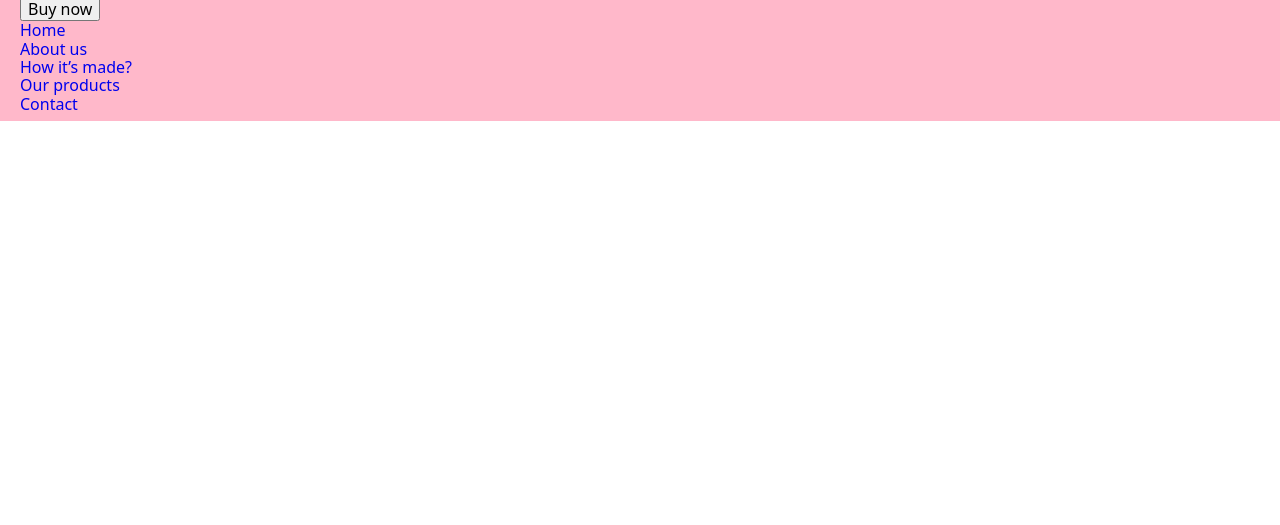
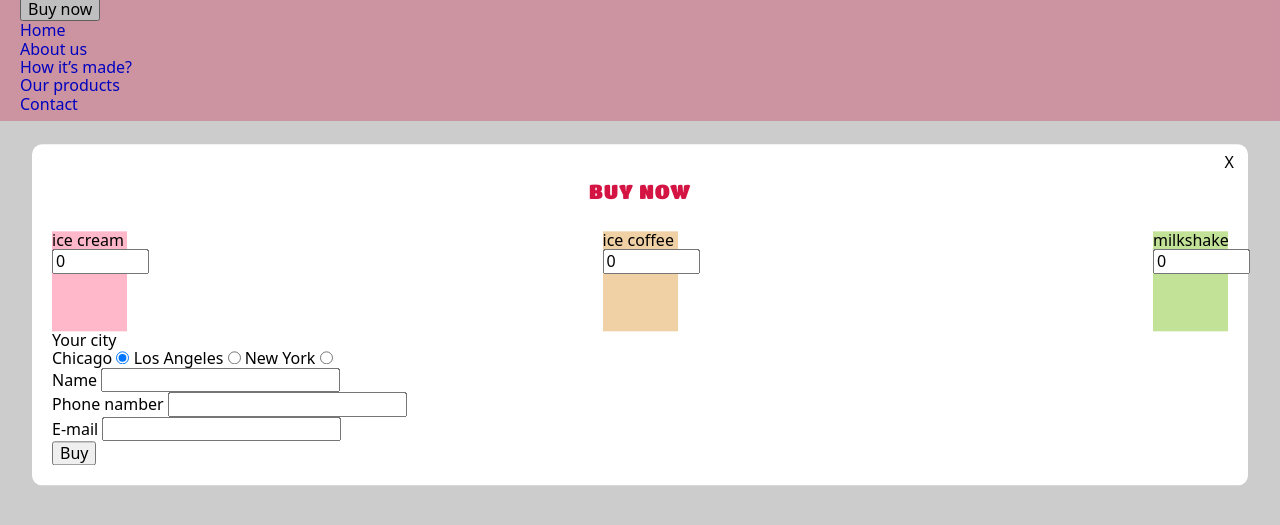
Before and after one commit to AntoninaHoncharenko/project.demo, a plain HTML site: page index.html in a window 1280 px wide. Shown: the part 85-610 px from the top of the page. Drawn offline with nearby package versions, Linux system fonts and the light colour scheme.

Commit message:
add modal

```diff
--- a/index.html
+++ b/index.html
@@ -4,6 +4,9 @@
     <meta charset="UTF-8" />
     <meta http-equiv="X-UA-Compatible" content="IE=edge" />
     <meta name="viewport" content="width=device-width, initial-scale=1.0" />
+    <link rel="preconnect" href="https://fonts.googleapis.com">
+<link rel="preconnect" href="https://fonts.gstatic.com" crossorigin>
+<link href="https://fonts.googleapis.com/css2?family=DM+Sans:wght@400;500;700&family=Titan+One&display=swap" rel="stylesheet">
     <link
       rel="stylesheet"
       href="https://cdnjs.cloudflare.com/ajax/libs/modern-normalize/1.1.0/modern-normalize.min.css"
@@ -57,6 +60,92 @@
       </div>
     </header>
 
+    <!-- модалка -->
+    <div class="backdrop is-hidden">
+      <div class="modal-product">
+         <button type="button" class="modal-product__close-btn" data-modal-close>
+          <!-- <svg class="modal-product__close-icon" width="18" height="18">
+            <use href=""></use>
+          </svg> -->X
+        </button>
+        <p class="modal-product__title">Buy now</p>
+        <form class="product-form">
+          <ul class="product-form__list list">
+            <li class="product-form__item">
+              <p class="product-form__text">ice cream</p>
+              <label class="product-form__label"
+                ><input type="number" value="0" min="0" max="100"
+              /></label>
+            </li>
+            <li class="product-form__item">
+              <p class="product-form__text">ice coffee</p>
+              <label class="product-form__label"
+                ><input type="number" value="0" min="0" max="100"
+              /></label>
+            </li>
+            <li class="product-form__item">
+              <p class="product-form__text">milkshake</p>
+              <label class="product-form__label"
+                ><input type="number" value="0" min="0" max="100"
+              /></label>
+            </li>
+          </ul>
+          <div
+            class="product-form__group"
+            role="group"
+            aria-labelledby="your-city"
+          >
+            <p id="your-city">Your city</p>
+            <label for="city" class="product-form__btn-label">Chicago</label>
+            <input type="radio" name="city" value="Chicago" checked />
+
+            <label for="city" class="product-form__btn-label"
+              >Los Angeles</label
+            >
+            <input type="radio" name="city" value="LosAngeles" />
+
+            <label for="city" class="product-form__btn-label">New York</label>
+            <input type="radio" name="city" value="NewYork" />
+          </div>
+          <div class="product-form__field">
+            <label for="name" class="product-form__form-label">Name</label>
+            <input
+              type="text"
+              name="name"
+              id="name"
+              class="product-form__input"
+              required
+            />
+          </div>
+          <div class="product-form__field">
+            <label for="tel" class="product-form__form-label"
+              >Phone namber</label
+            >
+            <input
+              type="tel"
+              name="tel"
+              id="tel"
+              class="product-form__input"
+              required
+            />
+          </div>
+          <div class="product-form__field">
+            <label for="mail" class="product-form__form-label">E-mail</label>
+            <input
+              type="email"
+              name="mail"
+              id="mail"
+              class="product-form__input"
+              required
+            />
+          </div>
+          <button type="submit">Buy</button>
+          </div>
+        </form>
+
+      </div>
+    </div>
+
     <script src="./js/menu.js"></script>
   </body>
 </html>
--- a/scss/index.scss
+++ b/scss/index.scss
@@ -59,3 +59,76 @@ img {
   outline: none;
   display: block;
 }
+
+// модалка
+.backdrop {
+  width: 100%;
+  height: 100%;
+  background-color: rgba(0, 0, 0, 0.2);
+  position: fixed;
+  top: 0;
+  left: 0;
+  transition: opacity 300ms, visibility 300ms;
+  overflow-y: scroll;
+}
+
+.modal-product {
+  max-height: 800px;
+  width: 95vw;
+  padding: 20px;
+  position: absolute;
+  top: 50%;
+  left: 50%;
+  transform: translate(-50%, -50%) scale(1);
+  transition: 300ms;
+
+  background-color: #ffffff;
+  border-radius: 10px;
+}
+
+// .backdrop.is-hidden .modal-product {
+//   transform: translate(-50%, -50%) scale(0);
+// }
+
+.modal-product__close-btn {
+  border: none;
+  background-color: transparent;
+  position: absolute;
+  top: 8px;
+  right: 8px;
+  display: block;
+  outline: transparent;
+}
+
+.modal-product__title {
+  font-family: "Titan One";
+  font-style: normal;
+  font-weight: 400;
+  font-size: 20px;
+  line-height: 55px;
+  text-align: center;
+  letter-spacing: 0.04em;
+  text-transform: uppercase;
+  color: #d41443;
+  margin-bottom: 12px;
+}
+
+.product-form__list {
+  display: flex;
+  justify-content: space-between;
+}
+
+.product-form__item {
+  width: 75px;
+  height: 100px;
+
+  &:first-child {
+    background-color: #ffb8ca;
+  }
+  &:nth-child(2) {
+    background-color: #f0d1a5;
+  }
+  &:last-child {
+    background-color: #c2e297;
+  }
+}
```
Also changed, not shown: css/index.css, css/index.min.css, image/home-pic1.png (added), image/home-pic2.png (added), image/home-pic3.png (added), 2 other files.
